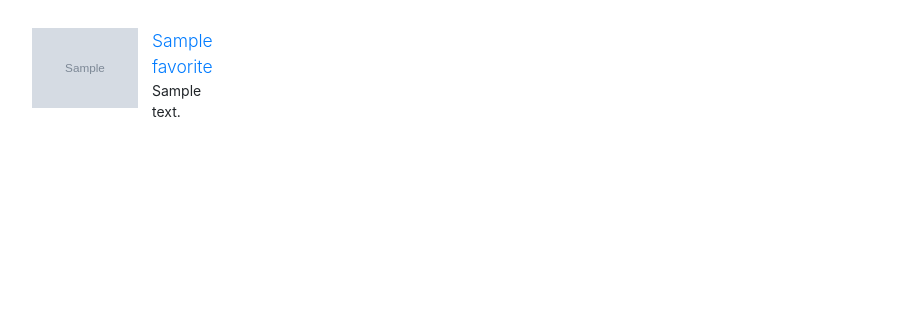
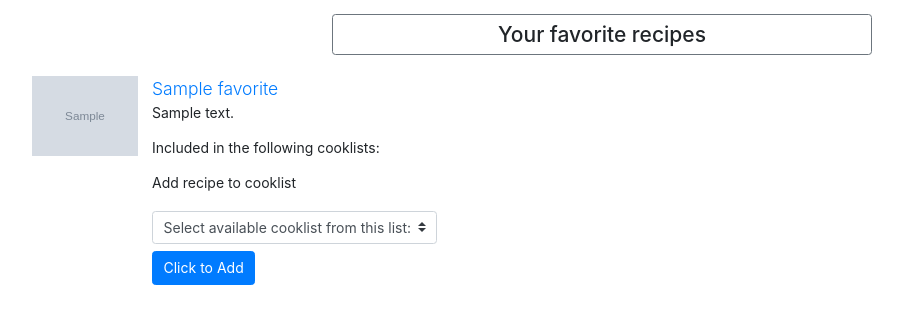
Before and after one commit to dm1905once/cap1_spoon, a Flask app: template templates/recipes/recipes_favorites.html in a window 1280 px wide. Shown: the part 73-397 px from the top of the page, without its empty margins (38-941 px from the left). Run offline with Flask 2, Linux system fonts and the light colour scheme; the template is opened without the code that fills it: most values are stand-ins (such as "Sample title", 1, 10 or a date in 2020); grey boxes marked "Sample" are stand-in pictures; some libraries are stand-ins or nearby versions; some web fonts are replaced.

Commit message:
Add recipe to cooklist - first attempt

```diff
--- a/app.py
+++ b/app.py
@@ -231,23 +231,45 @@ def add_recipe_to_favs(recipe_id):
             db.session.add(new_favorite)
     db.session.commit()
 
-    return redirect(f'/user/{g.user.id}/favorites')
+    return redirect(f'/user/favorites')
 
 
-@app.route('/user/<int:user_id>/favorites', methods=["GET"])
-def show_favs(user_id):
+@app.route('/user/favorites', methods=["GET"])
+def show_favs():
 
     if not g.user:
         flash("Please log in to access this content", "danger")
         return redirect("/login")
 
-    if g.user.id != user_id:
-        flash("You can only access your own favorite recipes", "warning")
-        return redirect(f"/user/{g.user.id}/favorites")
+    favorites = g.user.favorites
+    userlists = g.user.cooklists
+
+    return render_template('recipes/recipes_favorites.html', favorites=favorites, userlists=userlists)
+
+
+@app.route('/user/favorites', methods=["POST"])
+def add_recipe_to_cooklist():
+
+    if not g.user:
+        flash("Please log in to access this content", "danger")
+        return redirect("/login")
+
+    cooklist_id = request.form.get("add-cooklist-id")
+    recipe_id = request.form.get("add-recipe-id")
+
+    new_cooklist_recipe = CooklistRecipe(recipe_id=recipe_id, cooklist_id=cooklist_id)
+
+    if new_cooklist_recipe:
+        db.session.add(new_cooklist_recipe)
+        db.session.commit()
+        flash(f"Recipe added succesfully", "success")
+    else:
+        flash(f"Error adding recipe to cooklist", "error")
 
     favorites = g.user.favorites
+    userlists = g.user.cooklists
 
-    return render_template('recipes/recipes_favorites.html', favorites=favorites)
+    return render_template('recipes/recipes_favorites.html', favorites=favorites, userlists=userlists)
 
 @app.route('/cooklists/new', methods=["GET", "POST"])
 def create_cooklist():
--- a/models.py
+++ b/models.py
@@ -19,6 +19,7 @@ class Recipe(db.Model):
     instructions      = db.Column(db.JSON, nullable=True)
     ## Relationships ##
     ingredients = db.relationship('Ingredient')
+    cooklists   = db.relationship('Cooklist', secondary='cooklists_recipes')
 
     @classmethod
     def save(cls, id, title, summary, image, ready_in_minutes, servings, instructions, ingredients):
@@ -116,6 +117,7 @@ class User(db.Model):
     ## Relationships ##
     preferences = db.relationship('UserPreference', uselist=False)
     favorites   = db.relationship('Recipe', secondary='user_recipe')
+    cooklists   = db.relationship('Cooklist')
 
 
 
--- a/templates/base.html
+++ b/templates/base.html
@@ -20,7 +20,7 @@
                     <li class="nav-item"><a class="nav-link" href="/register">Register</a></li>
                     <li class="nav-item"><a class="nav-link" href="/login">Login</a></li>
                 {% else %}
-                    <li class="nav-item"><a class="nav-link" href="/user/{{g.user.id}}/favorites">Favorites</a></li>
+                    <li class="nav-item"><a class="nav-link" href="/user/favorites">Favorites</a></li>
                     <li class="nav-item"><a class="nav-link" href="/user/cooklists">Cooklists</a></li>
                     <li class="nav-item"><a class="nav-link" href="/logout">Log out</a></li>
                 {% endif %}
--- a/templates/recipes/recipes_favorites.html
+++ b/templates/recipes/recipes_favorites.html
@@ -8,6 +8,11 @@
 
 {% block main_content %}
     <div class="container">
+        <div class="row">
+            <div class="col-sm-6 offset-sm-3">
+                <div class="h4 p-2 mb-2 border border-secondary rounded text-center">Your favorite recipes</div>
+            </div>
+        </div>
         <div class="row">
         {% for favorite in favorites %}
 
@@ -20,6 +25,40 @@
                         <div class="media-body">
                             <a href="/recipes/{{favorite.id}}"><span class="lead">{{favorite.title}}   </span></a>
                             <p class="">{{favorite.summary}}</p>
+
+
+                            {% if favorite.cooklists|selectattr("user_id", "equalto", g.user.id) %}
+                                <lead>Included in the following cooklists:</lead>
+                                <ul class="list-group list-group-horizontal">
+                                    {% for cooklist in favorite.cooklists|selectattr("user_id", "equalto", g.user.id) %}
+                                        <li class="list-group-item">{{cooklist.list_name}}</li>
+                                    {% endfor %}
+                                </ul>
+                            {% endif %}
+
+
+
+
+
+                            <div class="my-3">Add recipe to cooklist</div>
+                                <form action="" method="POST">
+                                    <div class="form-row align-items-center">
+                                        <div class="col-auto my-1">
+                                            <input type="hidden" value="{{favorite.id}}" name="add-recipe-id">
+                                            <select class="custom-select" name="add-cooklist-id">
+                                                <option selected>Select available cooklist from this list:</option>
+                                                {% for userlist in userlists %}
+                                                    {% if userlist not in favorite.cooklists %}
+                                                        <option value="{{userlist.id}}">{{userlist.list_name}}</option>
+                                                    {% endif %}
+                                                {% endfor %}
+                                            </select>
+                                        </div>
+                                        <div class="col-auto my-1">
+                                            <button type="submit" class="btn btn-primary">Click to Add</button>
+                                        </div>
+                                    </div>
+                                </form>
                         </div>
                     </div>
                 </div>
@@ -29,4 +68,8 @@
         </div>
 
     </div>
+
+    <script src="https://code.jquery.com/jquery-3.3.1.slim.min.js" integrity="sha384-q8i/X+965DzO0rT7abK41JStQIAqVgRVzpbzo5smXKp4YfRvH+8abtTE1Pi6jizo" crossorigin="anonymous"></script>
+    <script src="https://cdnjs.cloudflare.com/ajax/libs/popper.js/1.14.7/umd/popper.min.js" integrity="sha384-UO2eT0CpHqdSJQ6hJty5KVphtPhzWj9WO1clHTMGa3JDZwrnQq4sF86dIHNDz0W1" crossorigin="anonymous"></script>
+    <script src="https://stackpath.bootstrapcdn.com/bootstrap/4.3.1/js/bootstrap.min.js" integrity="sha384-JjSmVgyd0p3pXB1rRibZUAYoIIy6OrQ6VrjIEaFf/nJGzIxFDsf4x0xIM+B07jRM" crossorigin="anonymous"></script>
 {% endblock %}
```
